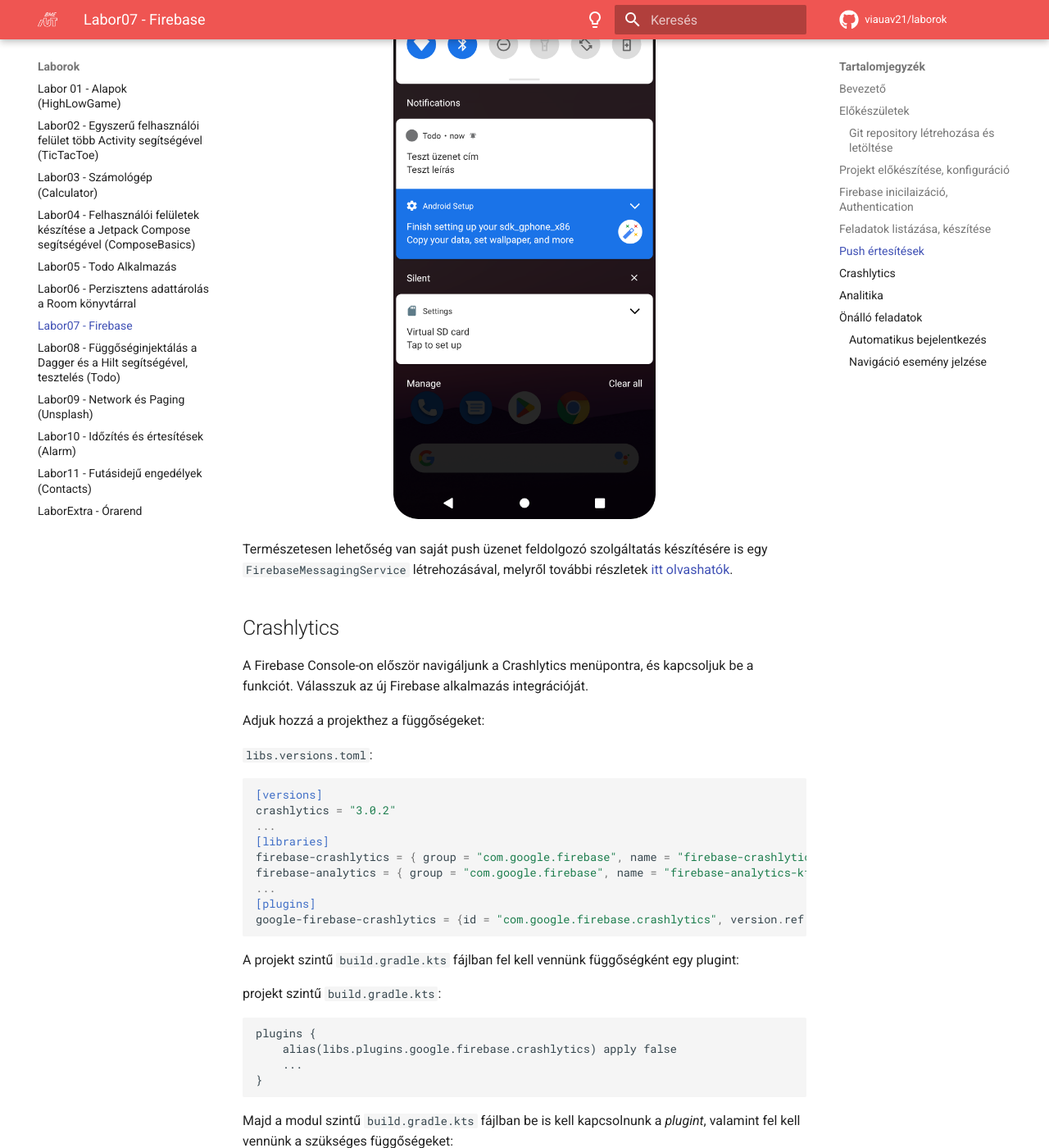
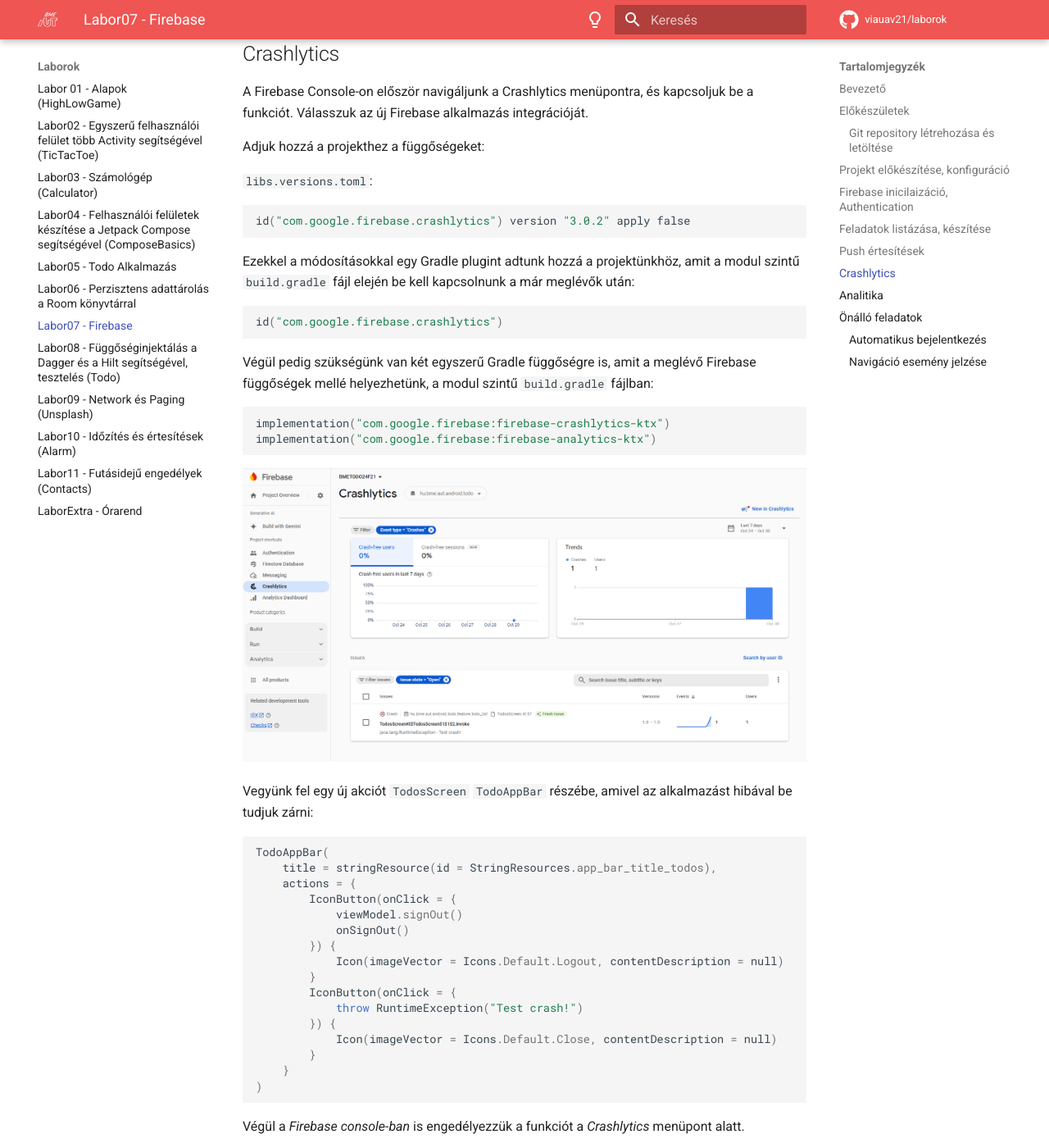
Before and after one commit to VIAUAV21/laborok, an MkDocs documentation site: the page built from docs/laborok/firebase/index.md, in a window 1280 px wide and 1400 px high, scrolled down 15087 px. Shown: the whole window at 82% size. Built offline with MkDocs 1.6.1 and Material for MkDocs 9.7.7, drawn with Linux system fonts in a browser that asks for light colours; comment, search, counter and statistics services are not loaded; some of the changed text lies outside the part shown.

Commit message:
Removed libs. versions.toml from lab07

````diff
--- a/docs/laborok/firebase/index.md
+++ b/docs/laborok/firebase/index.md
@@ -112,34 +112,19 @@
 
 Sajnos a Firebase plugin nincs rendszeresen frissítve, és így előfordul, hogy a függőségek régi verzióját adja hozzá a `build.gradle.kts` fájlokhoz. Ezért most frissíteni fogjuk az imént automatikusan felvett függőségeket, valamint innentől manuálisan fogjuk hozzáadni az újabbakat az *Assistant* használata helyett. Fontos, hogy mindenből az itt leírt verziót használjuk.
 
-Ellenőrizzük a `libs.versions.toml` fájlban a `google-services`-t, hogy az alábbi verzióval rendelkezik:
+Ellenőrizzük a projekt szintű `build.gradle` fájlban a `google-services`-t, hogy az alábbi verzióval rendelkezik:
 
-```toml
-[versions]
-googleGmsGoogleServices = "4.4.2"
+```groovy
+classpath 'com.google.gms:google-services:4.4.2'
 ```
 
 A Firebase BoM segítségével egységesen tudjuk kezelni az összes firebase könyvtárunk verziószámát.
 
-Cseréljük le a `libs.versions.toml` fájlban a `firebaseAuth` -ot a következőre:
-
-```toml
-[versions]
-firebaseBom = "33.5.1"
-...
-[libraries]
-firebase-bom = {group= "com.google.firebase", name="firebase-bom", version.ref="firebaseBom"}
-firebase-auth = { group = "com.google.firebase", name = "firebase-auth-ktx" }
-```
-
-Majd a modul szintű `build.gradle.kts`-ben használjuk is ezeket:
-```gradle
-dependencies {
-    ...
-    //Firebase
-    implementation(platform(libs.firebase.bom))
-    implementation(libs.firebase.auth)
-}
+Cseréljük le a modul szintű `build.gradle`-ben a `firebase-auth` verziót a következőre:
+```groovy
+val firebaseBom = platform("com.google.firebase:firebase-bom:32.8.1")
+implementation(firebaseBom)
+implementation("com.google.firebase:firebase-auth-ktx")
 ```
 
 A generált projektváz többi általános függősége (pl. appcompat és ktx-core könyvtárak) is elavult lehet, ezt az Android Studio jelzi is sötétsárga háttérrel. Ezekre ráállva a kurzorral az Alt-Enter gyorsbillenytűvel kiválaszthatjuk ezeknek a frissítését.
@@ -264,20 +249,8 @@
 
 Adjuk hozzá a projekthez a *Cloud Firestore* támogatást:
 
-`libs.versions.toml`:
-
-```toml
-[libraries]
-firebase-firestore = {group = "com.google.firebase", name = "firebase-firestore-ktx"}
-```
-
-modul szintű `build.gradle.kts`:
-
-```gradle
-dependencies {
-    ...
-    implementation(libs.firebase.firestore)
-}
+```groovy
+implementation("com.google.firebase:firebase-firestore-ktx")
 ```
 
 Kapcsoljuk be a *Cloud Firestore*-t a *Firebase console*-on is . Az adatbázist *test mode*-ban fogjuk használni, így egyelőre publikusan írható/olvasható lesz, de cserébe nem kell konfigurálnunk a hozzáférés-szabályozást. Ezt természetesen később mindenképp meg kellene tenni egy éles projektben.
@@ -436,20 +409,8 @@
 
 Adjuk hozzá a projektünkhöz a *Firebase Messaging* függőséget:
 
-`libs.versions.toml`:
-
-```toml
-[libraries]
-firebase-messaging = { group = "com.google.firebase", name = "firebase-messaging-ktx" }
-```
-
-modul szintű `build.gradle.kts`:
-
-```gradle
-dependencies {
-    ...
-    implementation(libs.firebase.messaging)
-}
+```groovy
+implementation("com.google.firebase:firebase-messaging-ktx")
 ```
 
 Csupán ennyi elegendő a push alapvető működéséhez, ha így újrafordítjuk az alkalmazást, a Firebase felületéről vagy API-jával küldött push üzeneteket automatikusan megkapják a mobil kliensek és egy *Notification*-ben megjelenítik.
@@ -480,44 +441,21 @@
 
 `libs.versions.toml`:
 
-```toml
-[versions]
-crashlytics = "3.0.2"
-...
-[libraries]
-firebase-crashlytics = { group = "com.google.firebase", name = "firebase-crashlytics-ktx" }
-firebase-analytics = { group = "com.google.firebase", name = "firebase-analytics-ktx" }
-...
-[plugins]
-google-firebase-crashlytics = {id = "com.google.firebase.crashlytics", version.ref = "crashlytics"}
+```groovy
+id("com.google.firebase.crashlytics") version "3.0.2" apply false
 ```
 
-A projekt szintű `build.gradle.kts` fájlban fel kell vennünk függőségként egy plugint:
+Ezekkel a módosításokkal egy Gradle plugint adtunk hozzá a projektünkhöz, amit a modul szintű `build.gradle` fájl elején be kell kapcsolnunk a már meglévők után:
 
-projekt szintű `build.gradle.kts`:
-
-```gradle
-plugins {
-    alias(libs.plugins.google.firebase.crashlytics) apply false
-	...
-}
+```groovy
+id("com.google.firebase.crashlytics")
 ```
 
-Majd a modul szintű `build.gradle.kts` fájlban be is kell kapcsolnunk a *plugint*, valamint fel kell vennünk a szükséges függőségeket:
+Végül pedig szükségünk van két egyszerű Gradle függőségre is, amit a meglévő Firebase függőségek mellé helyezhetünk, a modul szintű `build.gradle` fájlban:
 
-modul szintű `build.gradle.kts`:
-
-```gradle
-plugins {
-    alias(libs.plugins.google.firebase.crashlytics)
-	...
-}
-...
-dependencies {
-    ...
-    implementation(libs.firebase.crashlytics)
-    implementation(libs.firebase.analytics)
-}
+```groovy
+implementation("com.google.firebase:firebase-crashlytics-ktx")
+implementation("com.google.firebase:firebase-analytics-ktx")
 ```
 
 <p align="center">
````
